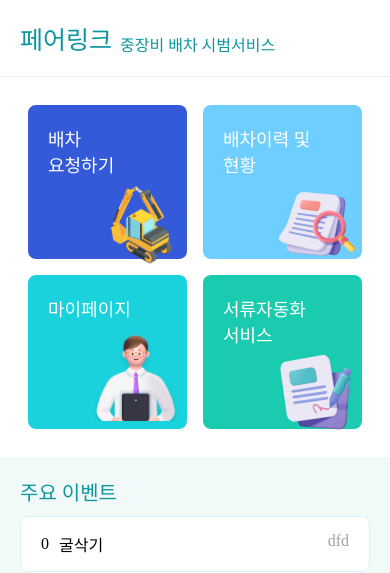
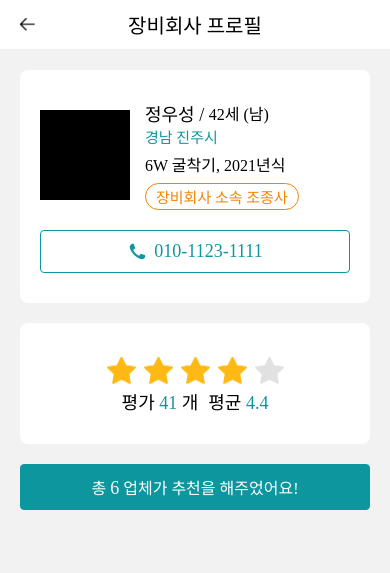
Before and after one commit to hosangpark/fairLink, a React Native app: screen /CompanyProfile in a window 390 px wide. Shown: the top 573 px of the page. Built offline with nearby package versions, Linux system fonts and the light colour scheme.

Commit message:
23-04-11 회사 프로필, 별점 컴포넌트 추가

```diff
--- a/Router.tsx
+++ b/Router.tsx
@@ -14,6 +14,7 @@ import { MyInfo } from './src/screen/mypage/MyInfo';
 import { ApplicantStatus } from './src/screen/construction/ApplicantStatus';
 import { FavoriteListIndex } from './src/screen/mypage/favorite/FavoriteListIndex';
 import { FavoriteAdd } from './src/screen/mypage/favorite/FavoriteAdd';
+import { CompanyProfile } from './src/screen/construction/CompanyProfile';
 
 //navigator router ;;
 // type ToastRef = Toast | null;
@@ -52,12 +53,12 @@ export const Router = () => {
 
 
                 {/** USER  */}
-                <Stack.Screen
+                <Stack.Screen // 이용약관
                     name={'Agreements'}
                     component={Agreements}
                     options={{headerShown:false}}
                 />
-                <Stack.Screen
+                <Stack.Screen // 로그인
                     name={'SignIn'}
                     component={SignIn}
                     options={{headerShown:false}}
@@ -70,18 +71,22 @@ export const Router = () => {
                     component={OpenConstruction}
                     options={{headerShown:false}}
                 />
-                <Stack.Screen
+                <Stack.Screen // 회원 구분
                     name={'MemberLine'}
                     component={MemberLine}
                     options={{headerShown:false}}
                 />
 
-                <Stack.Screen
+                <Stack.Screen // 지원자 현황
                     name={'ApplicantStatus'}
                     component={ApplicantStatus}
                     options={{headerShown:false}}
                 />
-
+                <Stack.Screen
+                    name={'CompanyProfile'}
+                    component={CompanyProfile}
+                    options={{headerShown:false}}
+                />
 
                 {/** mypage */}
                 <Stack.Screen  //마이페이지 ROOT
--- /dev/null
+++ b/src/component/StarRating.tsx
@@ -0,0 +1,27 @@
+import React from 'react';
+import { View, Image } from 'react-native';
+
+type StarRatingProps = {
+    score: number;
+}
+
+/** score에 따른 별점 생성 */
+export const StarRating: React.FC<StarRatingProps> = ({score}) => {
+    const stars = [];
+
+    for (let i = 1; i <= 5; i++) {
+        stars.push(
+            <Image
+                key={i}
+                style={{ width: 29, height: 27, margin: 4}}
+                source={
+                    i <= score
+                        ? require('../assets/img/ic_star_on.png')
+                        : require('../assets/img/ic_star_off.png')
+                }
+            />
+        )
+    }
+
+    return <View style={{ flexDirection: 'row', justifyContent: 'center'}}>{stars}</View>
+}
--- /dev/null
+++ b/src/component/card/ProfileInfoCard.tsx
@@ -0,0 +1,78 @@
+import React from 'react';
+import { Text, TouchableOpacity, View ,Image } from 'react-native';
+import { colors, fontStyle, styles } from '../../style/style';
+import { ProfileCardType } from '../componentsType';
+import { StarRating } from '../StarRating';
+
+
+export const ProfileInfoCard = ({
+    index = '0',
+    jobType = '차주 겸 조종사',
+    userProfileUrl = '',
+    userName = '정우성',
+    score = 5,
+    rating = 41,
+    recEmpCount = 6,
+    location = '경남 진주시',
+    age = '42',
+    gender = '남',
+    phone = '010-1123-1111'
+}:ProfileCardType) => {
+
+    return (
+        <>
+        <View style={{ margin: 20, position:'relative', }}>
+            <View style={[styles.cardWrapper]}>
+                <View style={{flexDirection:'row',justifyContent:'space-between'}}>
+                    <View style={{flexDirection:'row',alignItems:'center'}}>
+                        <View style={[styles.cardProfileSize]}>
+                            <Text>프로필 영역</Text>
+                        </View>
+                        <View style={{marginLeft:15,}}>
+                            <View style={{ flexDirection: 'row', alignItems: 'center',}}>
+                                <Text style={[fontStyle.f_semibold, {fontSize: 18, color:colors.FONT_COLOR_BLACK}]}>{userName} / </Text>
+                                <Text style={[fontStyle.f_regular, {fontSize: 16, color:colors.FONT_COLOR_BLACK}]}>{age}세 ({gender})</Text>
+                            </View>
+                            <View style={{ marginBottom: 5}}>
+                                <Text style={[fontStyle.f_regular,{fontSize:15, color:colors.MAIN_COLOR}]}>{location}</Text>
+                            </View>
+                            <View style={{ marginBottom: 7}}>
+                                <Text style={[fontStyle.f_regular,{fontSize:16, color:colors.FONT_COLOR_BLACK}]}>6W 굴착기, 2021년식</Text>
+                            </View>
+                            <View style={{ backgroundColor:colors.WHITE_COLOR, borderWidth:1, borderRadius:16, paddingHorizontal:10, paddingVertical:2, borderColor:jobType === '1' ? colors.BLUE_COLOR : colors.YELLOW_COLOR }}>
+                                <Text style={[fontStyle.f_medium,{fontSize:15, color:jobType === '1' ? colors.BLUE_COLOR : colors.YELLOW_COLOR}]}>{jobType === '1' ? '차주 겸 조종사' : '장비회사 소속 조종사'}</Text>
+                            </View>
+                        </View>
+                    </View>
+                </View>
+                <View style={{ marginTop: 20, }}>
+                    <TouchableOpacity style={[styles.whiteButtonStyle]}>
+                        <View style={{ flexDirection: 'row' , alignItems: 'center'}}>
+                            <Image style={{ width: 21, height: 21 }} source={ require('../../assets/img/ic_phone.png') }/>
+                            <Text style={[fontStyle.f_medium, {fontSize:18, color:colors.MAIN_COLOR, paddingLeft: 6}]}>{phone}</Text>
+                        </View>
+                    </TouchableOpacity>
+                </View>
+            </View>
+        </View>
+        <View style={{ marginHorizontal: 20, position:'relative', }}>
+        <View style={[styles.cardWrapper]}>
+            <View style={{ }}>
+                <View>
+                    <StarRating score={score} />
+                </View>
+                <View style={{ flexDirection: 'row', justifyContent: 'center'}}>
+                    <Text style={[fontStyle.f_medium, { fontSize: 18, color: colors.FONT_COLOR_BLACK, marginRight: 10 }]}>평가 <Text style={{ color: colors.MAIN_COLOR}}>{rating}</Text> 개</Text>
+                    <Text style={[fontStyle.f_medium, { fontSize: 18, color: colors.FONT_COLOR_BLACK,}]}>평균 <Text style={{ color: colors.MAIN_COLOR}}>{score.toFixed(1)}</Text></Text>
+                </View>
+            </View>
+        </View>
+    </View>
+    <View style={{ margin: 20, position:'relative',}}>
+        <TouchableOpacity style={[styles.buttonStyle]}>
+            <Text style={[fontStyle.f_medium, {fontSize:16,color:colors.WHITE_COLOR,}]}>총 <Text style={[fontStyle.f_bold, {fontSize: 18, }]}>{recEmpCount}</Text> 업체가 추천을 해주었어요!</Text>
+        </TouchableOpacity>
+    </View>
+    </>
+    )
+}
--- a/src/screen/construction/ApplicantStatus.tsx
+++ b/src/screen/construction/ApplicantStatus.tsx
@@ -3,8 +3,13 @@ import { ScrollView, View, Text } from "react-native";
 import { BackHeader } from "../../component/header/BackHeader";
 import { colors, fontStyle } from "../../style/style";
 import { UserInfoCard } from "../../component/card/UserInfoCard";
+import { TouchableOpacity } from "react-native-gesture-handler";
+import { useNavigation } from "@react-navigation/native";
+import { StackNavigationProp } from "@react-navigation/stack";
+import { RouterNavigatorParams } from "../../../type/routerType";
 
 export const ApplicantStatus = () => {
+    const navigation = useNavigation<StackNavigationProp<RouterNavigatorParams>>();
 
     return (
         <ScrollView>
@@ -24,7 +29,8 @@ export const ApplicantStatus = () => {
                 <View style={{ marginBottom: 25 }}>
                     <Text style={[ fontStyle.f_semibold, {fontSize: 18, color: colors.FONT_COLOR_BLACK}]}>현재까지 지원자 <Text style={{ color: colors.MAIN_COLOR}}>4</Text>명</Text>
                 </View>
-                <View style={{ marginVertical: 5 }}>
+                <TouchableOpacity onPress={() => navigation.navigate('CompanyProfile')}>
+                    <View style={{ marginTop: 10, marginBottom: 5 }}>
                         <UserInfoCard
                             index="1"
                             empName='힘찬중기'
@@ -38,6 +44,7 @@ export const ApplicantStatus = () => {
                             isDelete={false}
                         />
                     </View>
+                </TouchableOpacity>
                 <View style={{ marginVertical: 5 }}>
                     <UserInfoCard
                         index="2"
--- /dev/null
+++ b/src/screen/construction/CompanyProfile.tsx
@@ -0,0 +1,35 @@
+import React from "react";
+import { ScrollView, View, Text, Image } from "react-native";
+import { BackHeader } from "../../component/header/BackHeader";
+import { colors, fontStyle, styles } from "../../style/style";
+import { TouchableOpacity } from "react-native-gesture-handler";
+import { ProfileInfoCard } from "../../component/card/ProfileInfoCard";
+import { CustomWaveBox } from "../../component/CustomWaveBox";
+
+export const CompanyProfile = () => {
+
+    return (
+        <ScrollView>
+            <BackHeader title="장비회사 프로필"/>
+            <ProfileInfoCard
+                index = '0'
+                jobType = '차주 겸 조종사'
+                userProfileUrl = ''
+                userName = '정우성'
+                score = {4.4}
+                rating = {41}
+                recEmpCount = {6}
+                location = '경남 진주시'
+                age = '42'
+                gender = '남'
+                phone = '010-1123-1111'
+            />
+
+
+
+
+
+
+        </ScrollView>
+    )
+}
--- a/type/routerType.ts
+++ b/type/routerType.ts
@@ -9,6 +9,7 @@ export type RouterNavigatorParams = {
     OpenConstruction:undefined;
     MemberLine:undefined;
     ApplicantStatus:undefined;
+    CompanyProfile:undefined;
 
 
     /** mypage */
```
Also changed, not shown: src/component/componentsType.ts (+14 -0 lines). Lines whose indentation alone changed are shown as unchanged.
